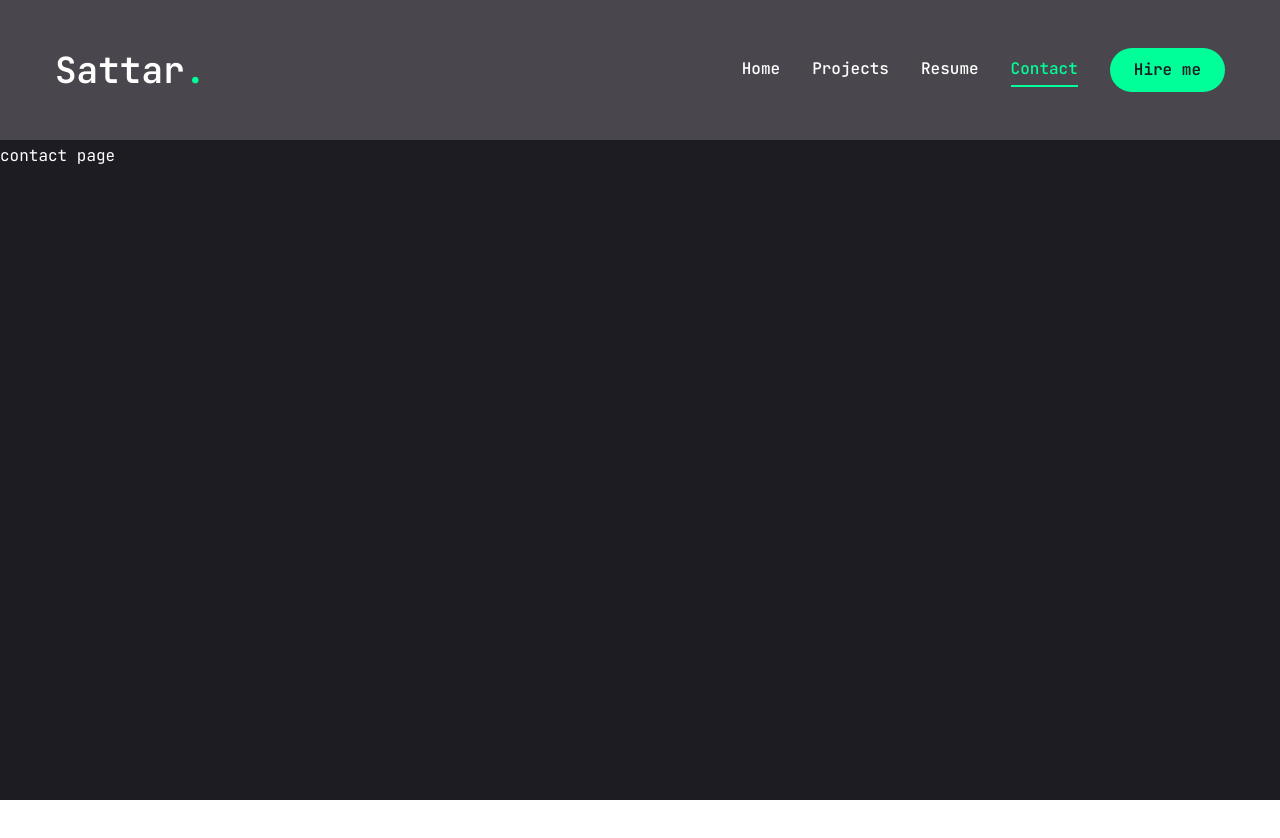
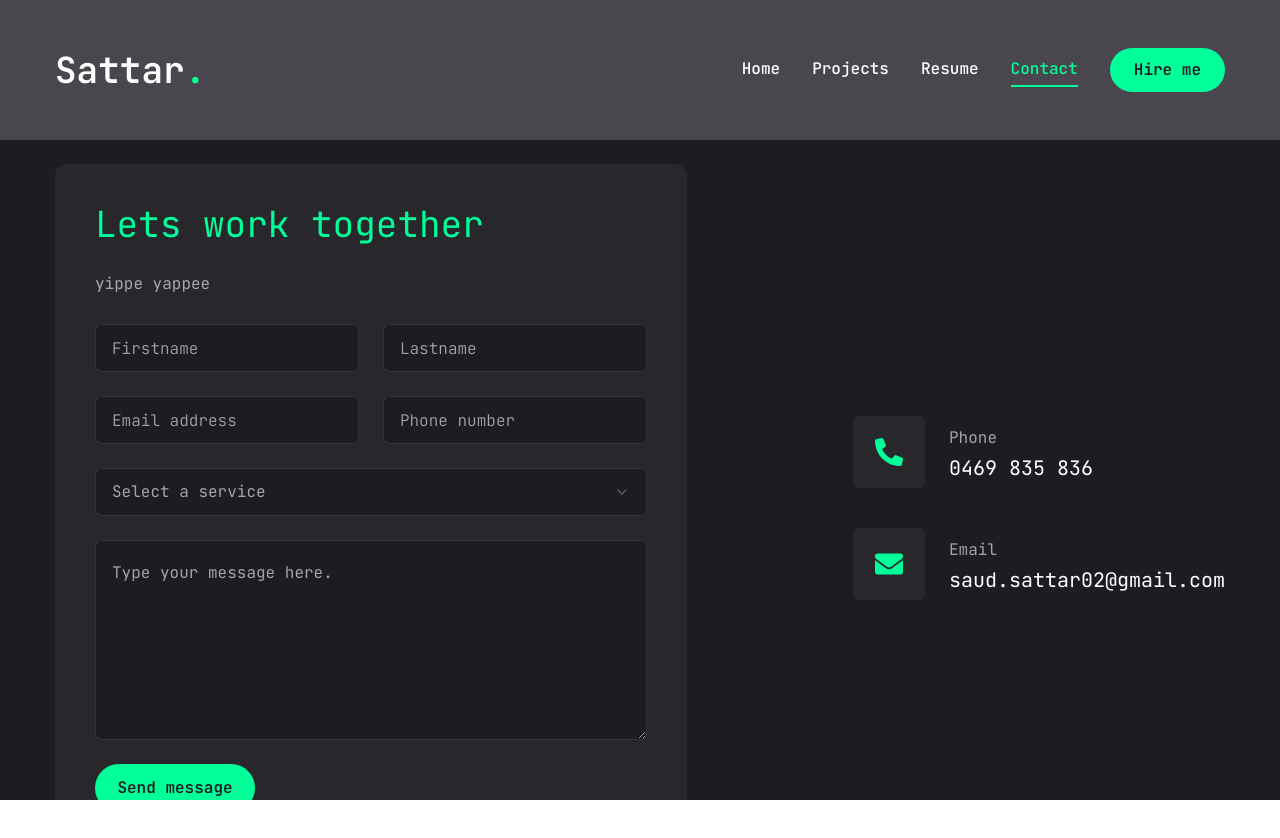
Before and after one commit to saud-sattar/saud-portfolio, a Next.js app: page /contact in a window 1280 px wide. Shown: the top 838 px of the page. Before the commit the page ends 800 px from the top, so only its background shows below. Built offline with nearby package versions, Linux system fonts and the light colour scheme.

Commit message:
website complete
website complete, next we shall edit all the information

```diff
--- a/app/contact/page.jsx
+++ b/app/contact/page.jsx
@@ -1,6 +1,109 @@
+"use client";
+
+import { Button } from "@/components/ui/button";
+import { Input } from "@/components/ui/input";
+import { Textarea } from "@/components/ui/textarea";
+
+import {
+   Select,
+   SelectContent,
+   SelectGroup,
+   SelectItem,
+   SelectLabel,
+   SelectTrigger,
+   SelectValue
+} from "@/components/ui/select";
+
+import {FaPhoneAlt, FaEnvelope, FaMapMarkerAlt} from 'react-icons/fa';
+
+const info = [
+   {
+      icon: <FaPhoneAlt />,
+      title: "Phone",
+      description: "0469 835 836",
+   },
+   {
+      icon: <FaEnvelope />,
+      title: "Email",
+      description: "saud.sattar02@gmail.com",
+   },
+   // {
+   //    icon: <FaMapMarkerAlt />,
+   //    title: "Address",
+   //    description: "no",
+   // },
+]
+
+import { motion } from "framer-motion";
+
 const Contact = () => {
     return (
-        <div>contact page</div>
+         <motion.section
+            initial={{ opacity: 0 }}
+            animate={{
+               opacity: 1,
+               transition: { delay: 2.4, duration: 0.4, ease: "easeIn", }
+            }}
+            className="py-6"
+         >
+            <div className="container mx-auto">
+               <div className="flex flex-col xl:flex-row gap-[30px]">
+                  {/* form */}
+                  <div className="xl:w-[54%] order-2 xl:order-none">
+                     <form className="flex flex-col gap-6 p-10 bg-[#27272c] rounded-xl">
+                        <h3 className="text-4xl text-accent">Lets work together</h3>
+                        <p className="text-white/60">yippe yappee</p>
+                        {/* input */}
+                        <div className="grid grid-cols-1 md:grid-cols-2 gap-6">
+                           <Input type="firstname" placeholder="Firstname" />
+                           <Input type="lastname" placeholder="Lastname" />
+                           <Input type="email" placeholder="Email address" />
+                           <Input type="phone" placeholder="Phone number" />
+                        </div>
+                        {/* select */}
+                        <Select>
+                           <SelectTrigger className="w-full">
+                              <SelectValue placeholder="Select a service"/>
+                           </SelectTrigger>
+                           <SelectContent>
+                              <SelectGroup>
+                                 <SelectLabel>Select a service</SelectLabel>
+                                 <SelectItem value="web-development">Web Development</SelectItem>
+                                 <SelectItem value="ui-ux-desginer">UI/UX Designer</SelectItem>
+                                 <SelectItem value="logo-designer">Logo Design</SelectItem>
+                              </SelectGroup>
+                           </SelectContent>
+                        </Select>
+                        {/* textarea */}
+                        <Textarea
+                           className="h-[200px]"
+                           placeholder="Type your message here."
+                        />
+                        {/* btn */}
+                        <Button size="md" className="max-w-40">
+                           Send message
+                        </Button>
+                     </form>
+                  </div>
+                  {/* info */}
+                  <div className="flex-1 flex items-center xl:justify-end order-1 xl:order-none mb-8 xl:mb-0">
+                     <ul className="flex flex-col gap-10">
+                        {info.map((item, index) => {
+                           return <li key={index} className="flex items-center gap-6">
+                              <div className="w-[52px] h-[52px] xl:w-[72px] xl:h-[72px] bg-[#27272c] text-accent rounded-md flex items-center justify-center">
+                                 <div className="text-[28px]">{item.icon}</div>
+                              </div>
+                              <div className="flex-1">
+                                 <p className="text-white/60">{item.title}</p>
+                                 <h3 className="text-xl">{item.description}</h3>
+                              </div>
+                           </li>
+                        })}
+                     </ul>
+                  </div>
+               </div>
+            </div>
+         </motion.section>
     );
 };
 
--- /dev/null
+++ b/components/WorkSliderBtns.jsx
@@ -0,0 +1,26 @@
+"use client";
+
+import { useSwiper } from "swiper/react";
+import { PiCaretLeftBold, PiCaretRightBold } from "react-icons/pi";
+
+const WorkSliderBtns = ({ containerStyles, btnStyles, iconStyles }) => {
+   const swiper = useSwiper();
+    return (
+        <div className={containerStyles}>
+         <button className={btnStyles}>
+            <PiCaretLeftBold
+               className={iconStyles}
+               onClick={() => swiper.slidePrev()}
+            />
+         </button>
+         <button className={btnStyles}>
+            <PiCaretRightBold
+               className={iconStyles}
+               onClick={() => swiper.slideNext()}
+            />
+         </button>
+        </div>
+    );
+};
+
+export default WorkSliderBtns
--- a/components/ui/input.jsx
+++ b/components/ui/input.jsx
@@ -7,7 +7,7 @@
       (<input
          type={type}
          className={cn(
-            "flex h-10 w-full rounded-md border border-slate-200 bg-white px-3 py-2 text-sm ring-offset-white file:border-0 file:bg-transparent file:text-sm file:font-medium placeholder:text-slate-500 focus-visible:outline-none focus-visible:ring-2 focus-visible:ring-slate-950 focus-visible:ring-offset-2 disabled:cursor-not-allowed disabled:opacity-50 dark:border-slate-800 dark:bg-slate-950 dark:ring-offset-slate-950 dark:placeholder:text-slate-400 dark:focus-visible:ring-slate-300",
+            "flex h-[48px] rounded-md border border-white/10 focus:border-accent font-light bg-primary px-4 py-5 text-base placeholder:text-white/60 outline-none",
             className
          )}
          ref={ref}
--- a/components/ui/select.jsx
+++ b/components/ui/select.jsx
@@ -16,7 +16,7 @@
    <SelectPrimitive.Trigger
       ref={ref}
       className={cn(
-         "flex h-10 w-full items-center justify-between rounded-md border border-slate-200 bg-white px-3 py-2 text-sm ring-offset-white placeholder:text-slate-500 focus:outline-none focus:ring-2 focus:ring-slate-950 focus:ring-offset-2 disabled:cursor-not-allowed disabled:opacity-50 [&>span]:line-clamp-1 dark:border-slate-800 dark:bg-slate-950 dark:ring-offset-slate-950 dark:placeholder:text-slate-400 dark:focus:ring-slate-300",
+         "flex h-[48px] w-full items-center justify-between rounded-md border border-white/10 bg-primary px-4 py-5 text-base text-white/60 placeholder:text-white/10 focus:border-accent outline-none",
          className
       )}
       {...props}>
@@ -54,7 +54,7 @@
       <SelectPrimitive.Content
          ref={ref}
          className={cn(
-            "relative z-50 max-h-96 min-w-[8rem] overflow-hidden rounded-md border border-slate-200 bg-white text-slate-950 shadow-md data-[state=open]:animate-in data-[state=closed]:animate-out data-[state=closed]:fade-out-0 data-[state=open]:fade-in-0 data-[state=closed]:zoom-out-95 data-[state=open]:zoom-in-95 data-[side=bottom]:slide-in-from-top-2 data-[side=left]:slide-in-from-right-2 data-[side=right]:slide-in-from-left-2 data-[side=top]:slide-in-from-bottom-2 dark:border-slate-800 dark:bg-slate-950 dark:text-slate-50",
+            "relative z-50 max-h-96 min-w-[8rem] overflow-hidden rounded-md border border-white/10 bg-primary text-white shadow-md data-[state=open]:animate-in data-[state=closed]:animate-out data-[state=closed]:fade-out-0 data-[state=open]:fade-in-0 data-[state=closed]:zoom-out-95 data-[state=open]:zoom-in-95 data-[side=bottom]:slide-in-from-top-2 data-[side=left]:slide-in-from-right-2 data-[side=right]:slide-in-from-left-2 data-[side=top]:slide-in-from-bottom-2 dark:border-slate-800 dark:bg-slate-950 dark:text-slate-50",
             position === "popper" &&
             "data-[side=bottom]:translate-y-1 data-[side=left]:-translate-x-1 data-[side=right]:translate-x-1 data-[side=top]:-translate-y-1",
             className
@@ -85,7 +85,7 @@
    <SelectPrimitive.Item
       ref={ref}
       className={cn(
-         "relative flex w-full cursor-default select-none items-center rounded-sm py-1.5 pl-8 pr-2 text-sm outline-none focus:bg-slate-100 focus:text-slate-900 data-[disabled]:pointer-events-none data-[disabled]:opacity-50 dark:focus:bg-slate-800 dark:focus:text-slate-50",
+         "relative flex w-full cursor-default select-none items-center rounded-sm py-1.5 pl-8 pr-2 text-sm outline-none focus:bg-accent focus:text-primary data-[disabled]:pointer-events-none data-[disabled]:opacity-50 dark:focus:bg-slate-800 dark:focus:text-slate-50",
          className
       )}
       {...props}>
--- a/components/ui/textarea.jsx
+++ b/components/ui/textarea.jsx
@@ -6,7 +6,7 @@
    return (
       (<textarea
          className={cn(
-            "flex min-h-[80px] w-full rounded-md border border-slate-200 bg-white px-3 py-2 text-sm ring-offset-white placeholder:text-slate-500 focus-visible:outline-none focus-visible:ring-2 focus-visible:ring-slate-950 focus-visible:ring-offset-2 disabled:cursor-not-allowed disabled:opacity-50 dark:border-slate-800 dark:bg-slate-950 dark:ring-offset-slate-950 dark:placeholder:text-slate-400 dark:focus-visible:ring-slate-300",
+            "flex min-h-[80px] w-full rounded-md border border-white/10 bg-primary px-4 py-5 text-base placeholder:text-white/60 focus-visible:outline-none focus-visible:ring-1 focus-visible:ring-accent focus-visible:ring-offset-0 disabled:cursor-not-allowed disabled:opacity-50",
             className
          )}
          ref={ref}
```
Also changed, not shown: app/projects/page.jsx (+36 -8 lines).
